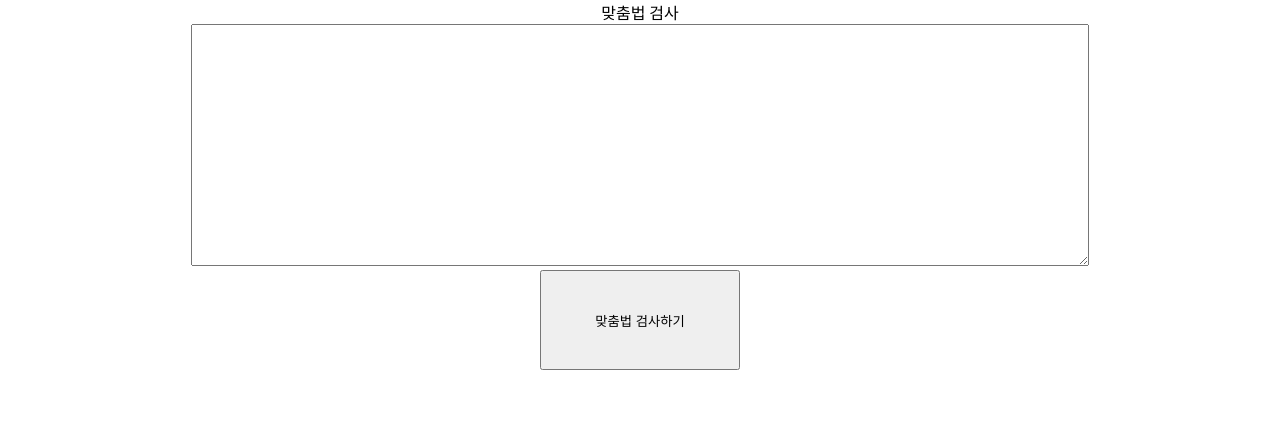
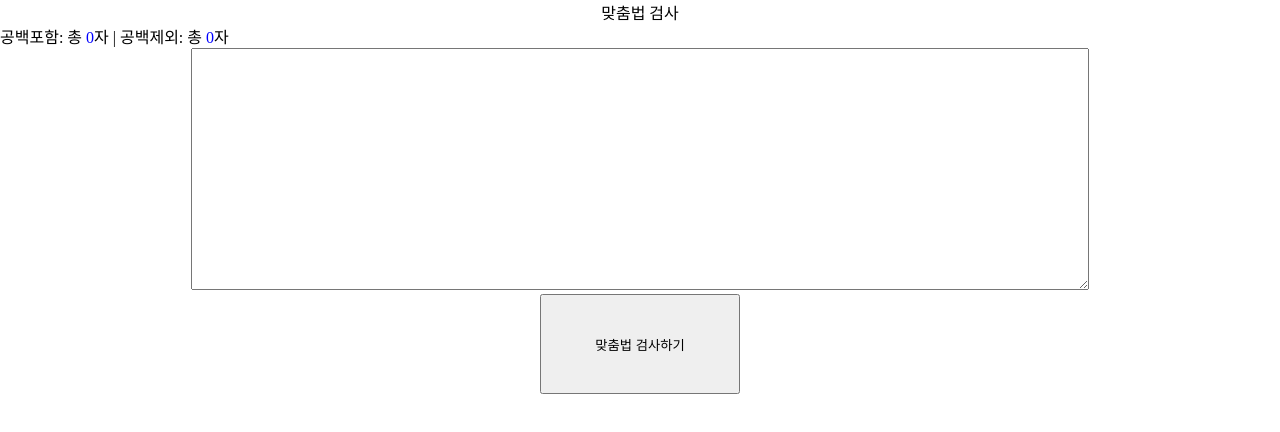
Before and after one commit to orijoon98/Spell_Checker, a React (Create React App) app in the folder frontend/: page / in a window 1280 px wide. Shown: the top 432 px of the page. Built offline with nearby package versions, Linux system fonts and the light colour scheme.

Commit message:
Feat: 글자수 세기 기능

```diff
--- a/frontend/src/components/Home.js
+++ b/frontend/src/components/Home.js
@@ -21,6 +21,8 @@ const Home = ({
   modal,
   modalDetail,
   fixed,
+  blankO,
+  blankX,
 }) => {
   const spellCheck = () => {
     const res = [];
@@ -80,7 +82,11 @@ const Home = ({
 
       {checked ? (
         <>
-          <TextAreaContainer>
+          <div>
+            공백포함: 총 <span css={BlueText}>{blankO}</span>자 | 공백제외: 총{' '}
+            <span css={BlueText}>{blankX}</span>자
+          </div>
+          <TextAreaContainer name="textArea">
             <button onClick={onCopy}>복사</button>
             {spellCheck()}
           </TextAreaContainer>
@@ -109,6 +115,10 @@ const Home = ({
         </>
       ) : (
         <>
+          <div>
+            공백포함: 총 <span css={BlueText}>{blankO}</span>자 | 공백제외: 총{' '}
+            <span css={BlueText}>{blankX}</span>자
+          </div>
           <TextAreaContainer>
             {loading ? (
               <Loading>맞춤법 검사중입니다.</Loading>
--- a/frontend/src/containers/HomeContainer.js
+++ b/frontend/src/containers/HomeContainer.js
@@ -1,4 +1,4 @@
-import React, { useState } from 'react';
+import React, { useEffect, useState } from 'react';
 import { spellCheck } from '../api/check';
 import Home from '../components/Home';
 
@@ -19,6 +19,8 @@ const HomeContainer = () => {
   const [modalDetail, setModalDetail] = useState(['', [], '']);
   const [fixed, setFixed] = useState(new Set());
   const [direct, setDirect] = useState('');
+  const [blankO, setBlankO] = useState(0);
+  const [blankX, setBlankX] = useState(0);
 
   const onChange = (e) => {
     const {
@@ -163,6 +165,30 @@ const HomeContainer = () => {
     );
   };
 
+  useEffect(() => {
+    let tmp = form['sentence'];
+    tmp = tmp.replace(/(\s*)/g, '');
+    setBlankO(form['sentence'].length);
+    setBlankX(tmp.length);
+  }, [form, checked]);
+
+  useEffect(() => {
+    let text = '';
+    let textArea = document.getElementsByName('textArea');
+    let list;
+    if (textArea[0]) {
+      list = textArea[0].childNodes;
+      for (let i = 0; i < list.length; i++) {
+        if (list[i].getAttribute('name') == null) continue;
+        text += list[i].getAttribute('name');
+      }
+      let tmp = text;
+      tmp = tmp.replace(/(\s*)/g, '');
+      setBlankO(text.length);
+      setBlankX(tmp.length);
+    }
+  }, [result]);
+
   return (
     <Home
       form={form}
@@ -183,6 +209,8 @@ const HomeContainer = () => {
       modal={modal}
       modalDetail={modalDetail}
       fixed={fixed}
+      blankO={blankO}
+      blankX={blankX}
     />
   );
 };
```
